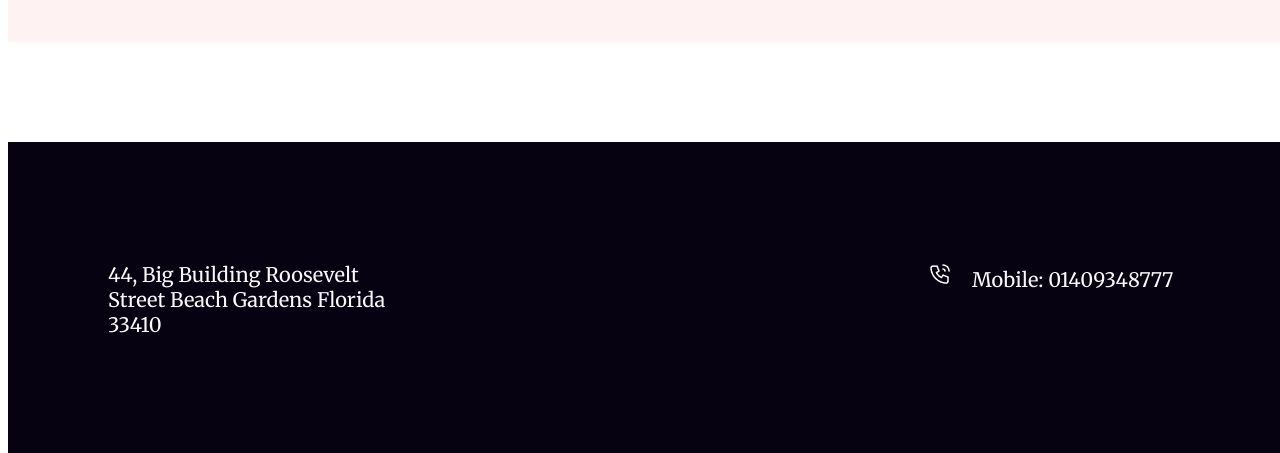
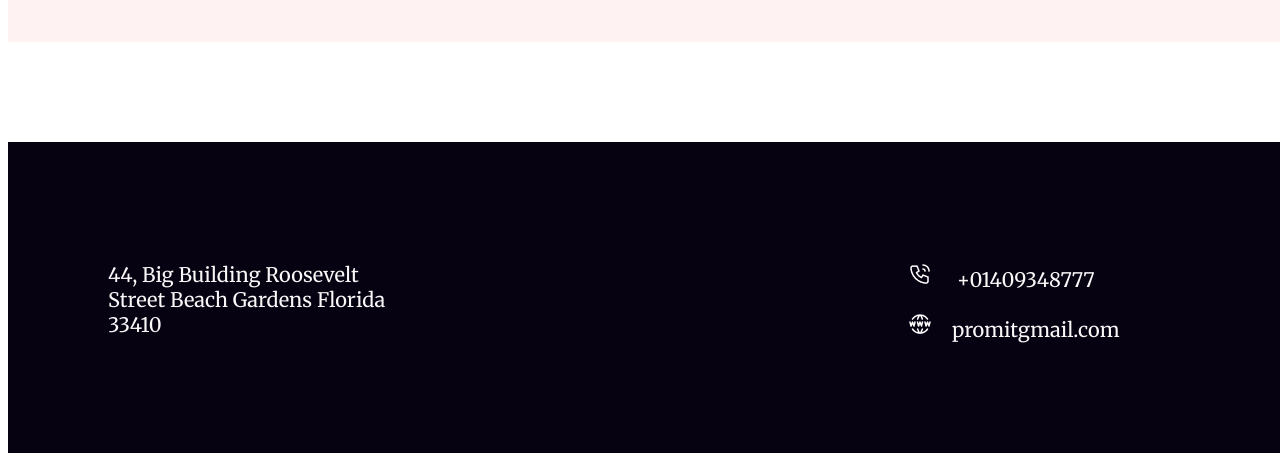
Before and after one commit to promit21/assignment1, a plain HTML site: page index.html in a window 1280 px wide. Shown: the part 6364-6817 px from the top of the page. Drawn offline with Linux system fonts and the light colour scheme.

Commit message:
new code add

```diff
--- a/index.html
+++ b/index.html
@@ -167,7 +167,8 @@
                     Beach Gardens Florida 33410</p>
             </div>
             <div class="foot-top-img">
-                <p><img src="images/icon/Call.png" alt="">Mobile: 01409348777</p>
+                <p><img src="images/icon/Call.png" alt=""> +01409348777</p>
+                <p><img src="images/Website.png" alt="">promitgmail.com</p>
             </div>
         </div>
         <hr>
--- a/style.css
+++ b/style.css
@@ -362,7 +362,7 @@
 .foot-top-img p{
     font-size: 20px;
     color: #f8f8f8;
-    width: 300px;
+    width: 320px;
 }
 .foot-mid-img{
    text-align: center;
```
